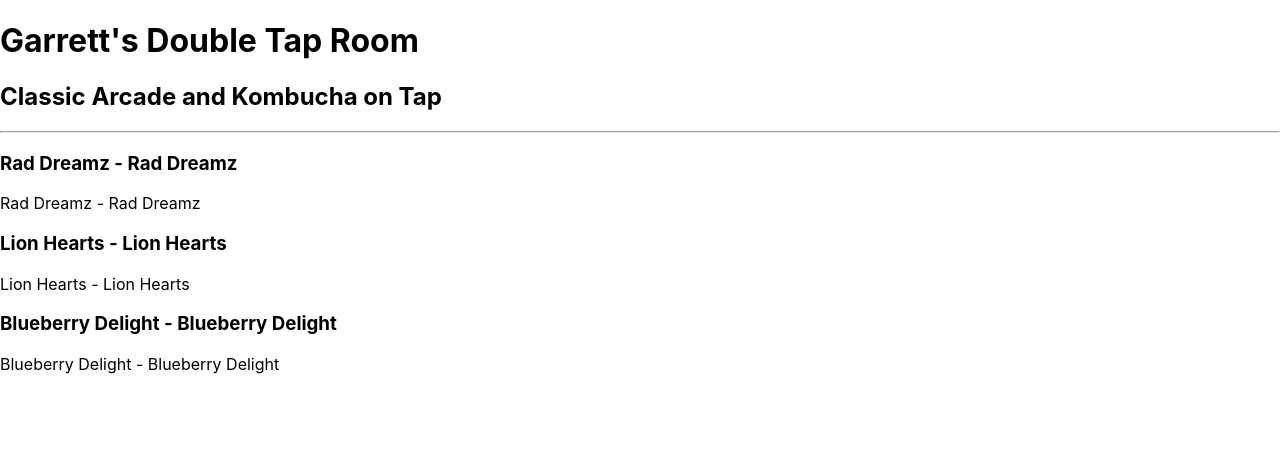
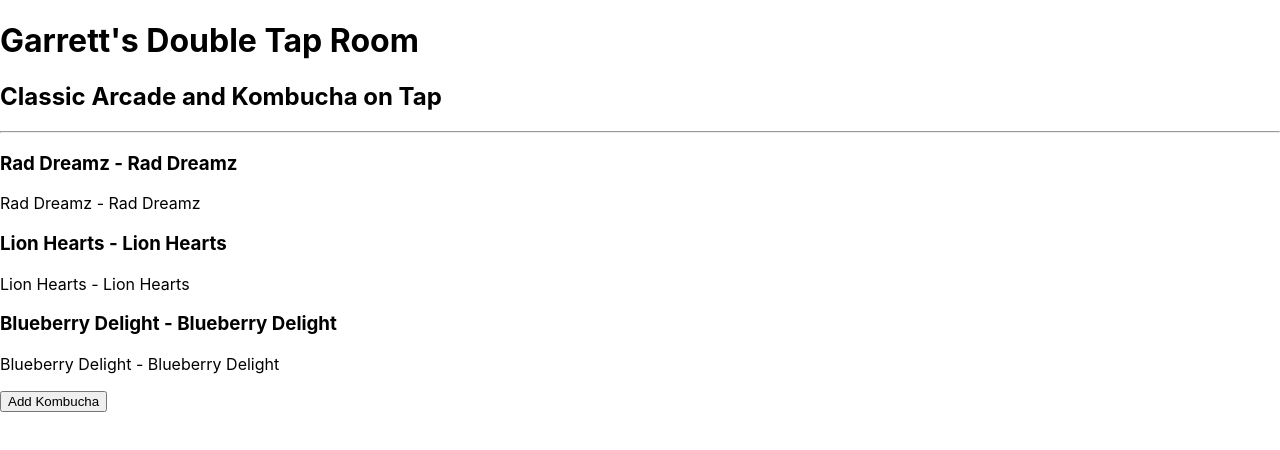
Before and after one commit to GBProductions/tap-room, a React (Create React App) app: page / in a window 1280 px wide. Shown: the top 450 px of the page. Built offline with nearby package versions, Linux system fonts and the light colour scheme.

Commit message:
Add form and state to project.

```diff
--- a/src/components/App.js
+++ b/src/components/App.js
@@ -1,14 +1,14 @@
 import React from "react";
 import Header from "./Header";
 import Subheader from "./Subheader";
-import KombuchaList from "./KombuchaList";
+import KombuchaControl from "./KombuchaControl";
 
 function App(){
   return (
     <React.Fragment>
       <Header />
       <Subheader />
-      <KombuchaList />
+      <KombuchaControl />
     </React.Fragment>
   );
 }
--- /dev/null
+++ b/src/components/KombuchaControl.js
@@ -0,0 +1,39 @@
+import React from "react";
+import NewKombuchaForm from "./NewKombuchaForm";
+import KombuchaList from "./KombuchaList";
+
+class KombuchaControl extends React.Component {
+
+    constructor(props) {
+        super(props);
+        this.state = {
+            formVisibleOnPage: false
+        };
+    }
+
+    handleClick = () => {
+        this.setState(prevState => ({
+            formVisibleOnPage: !prevState.formVisibleOnPage
+        }));
+    }
+
+    render(){
+        let currentlyVisibleState = null;
+        let buttonText = null;
+        if (this.state.formVisibleOnPage) {
+            currentlyVisibleState = <NewKombuchaForm />
+            buttonText = "Return to Kombucha Menu";
+        } else {
+            currentlyVisibleState = <KombuchaList />
+            buttonText = "Add Kombucha"
+        }
+        return (
+            <React.Fragment>
+                {currentlyVisibleState}
+                <button onClick={this.handleClick}>{buttonText}</button>
+            </React.Fragment>
+        );
+    }
+}
+
+export default KombuchaControl;
--- /dev/null
+++ b/src/components/NewKombuchaForm.js
@@ -0,0 +1,11 @@
+import React from "react";
+
+function NewKombuchaForm(props){
+    return (
+        <React.Fragment>
+            <h3>This is a form.</h3>
+        </React.Fragment>
+    );
+}
+
+export default NewKombuchaForm;
```
Also changed, not shown: 1 other file (tests, documents, lock files or other folders).
